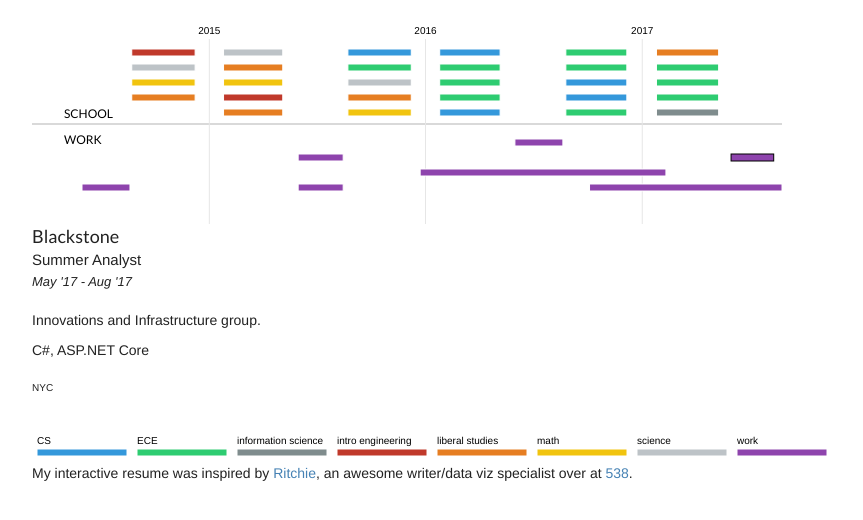
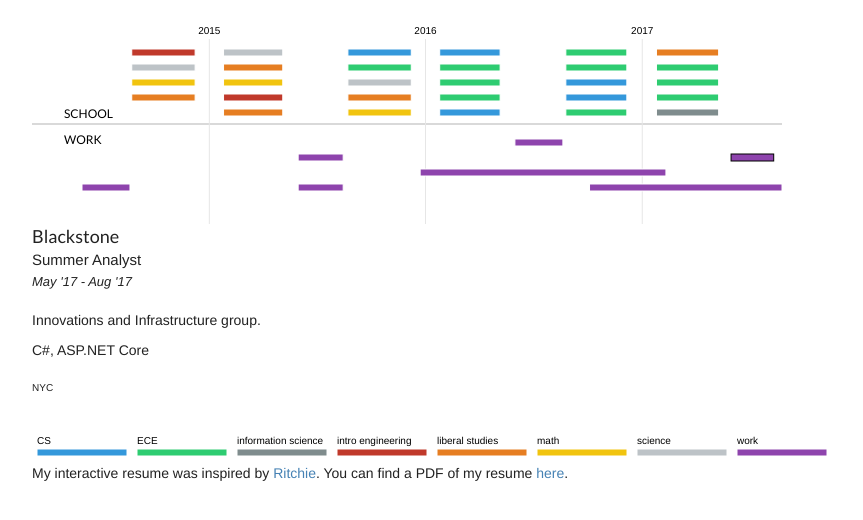
Before and after one commit to edj36/interactive, a plain HTML site: page index.html in a window 1280 px wide. Shown: the part 100-620 px from the top of the page, without its empty margins (208-1071 px from the left). Drawn offline with nearby package versions, Linux system fonts and the light colour scheme.

Commit message:
adding link to pdf version of resume

```diff
--- a/index.html
+++ b/index.html
@@ -29,7 +29,7 @@
 		<div id="detail"></div>
 		<div id="legend"></div>
 		<div>
-			<p>My interactive resume was inspired by <a href="http://ritchiesking.com/">Ritchie</a>, an awesome writer/data viz specialist over at <a href="http://fivethirtyeight.com/">538</a>.</p>
+			<p>My interactive resume was inspired by <a href="http://ritchiesking.com/">Ritchie</a>. You can find a PDF of my resume <a href="eric_johnson_resume.pdf">here</a>.</p>
 		</div>
 	</div>
 	<script src="js/interactive.js"></script>
```
Also changed, not shown: 1 other file.
